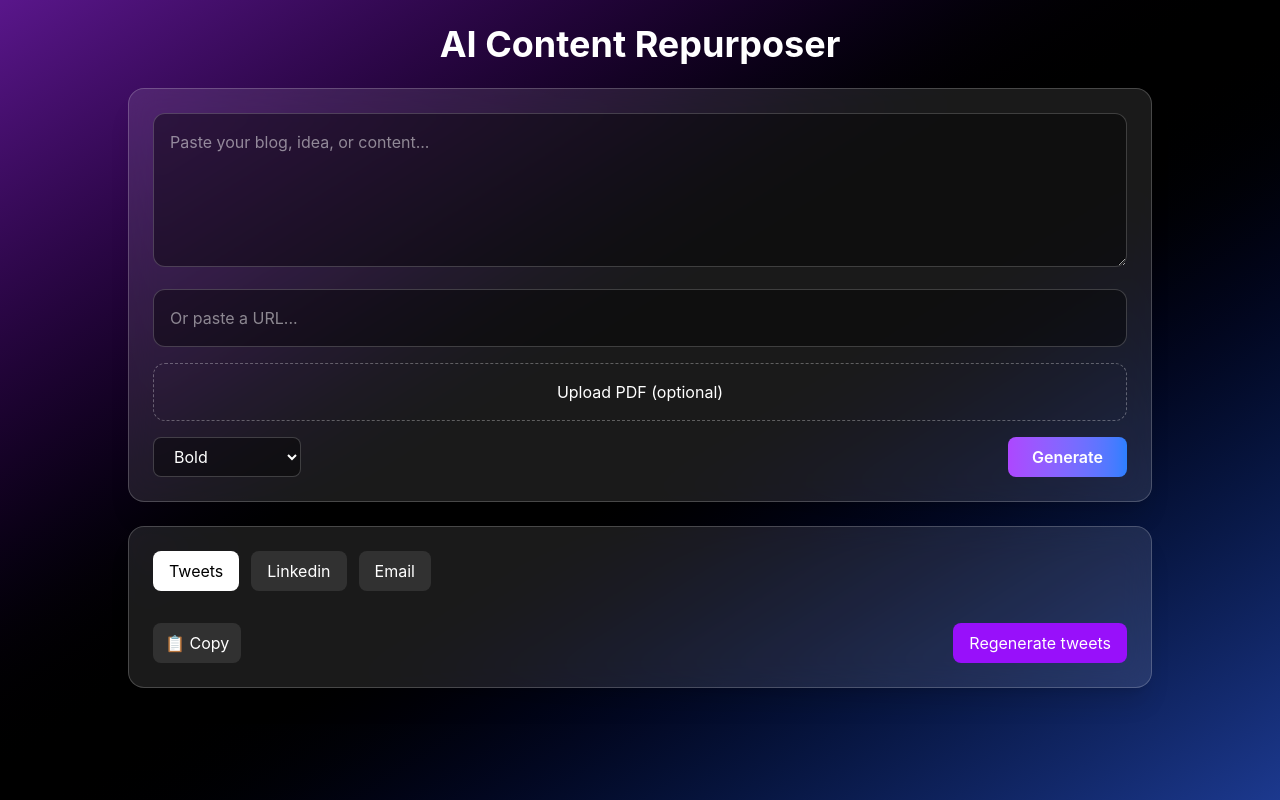
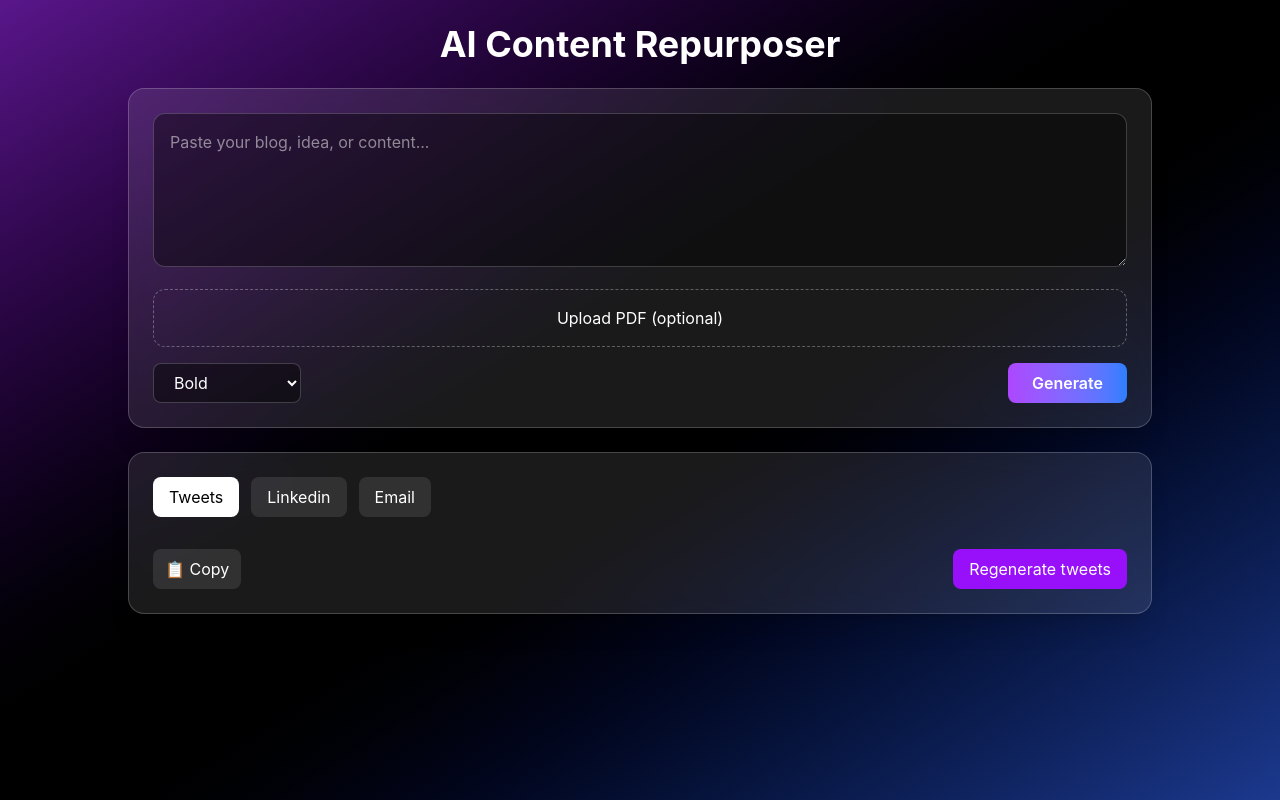
Before and after one commit to Himanshu110109/Ai-content-repurposing, a React app in the folder frontend/: page / in a window 1280 px wide. Built offline with nearby package versions, Linux system fonts and the light colour scheme; the HTML template or start-up script is replaced by a standard one.

Commit message:
Remove URL input handling from App component
Removed URL input handling from the form and related logic.

```diff
--- a/frontend/src/App.jsx
+++ b/frontend/src/App.jsx
@@ -21,8 +21,6 @@ export default function App() {
 
   if (activeTab === "tweets") {
     text = result.tweets?.join("\n\n");
-  } else if (activeTab === "linkedin") {
-    text = result.linkedin;
   } else if (activeTab === "email") {
     text = `${result.email?.subject}\n\n${result.email?.body}`;
   }
@@ -39,8 +37,6 @@ export default function App() {
     const formData = new FormData();
     if (file) {
       formData.append("file", file);
-    } else if (url) {
-      formData.append("url", url);
     } else {
       formData.append("content", content);
     }
@@ -71,8 +67,6 @@ export default function App() {
     const formData = new FormData();
     if (file) {
       formData.append("file", file);
-    } else if (url) {
-      formData.append("url", url);
     } else {
       formData.append("content", content);
     }
@@ -128,14 +122,6 @@ export default function App() {
             rows={5}
             value={content}
             onChange={(e) => setContent(e.target.value)}
-          />
-
-          <input
-            type="text"
-            placeholder="Or paste a URL..."
-            className="w-full p-4 rounded-xl bg-black/40 border border-white/20 focus:outline-none focus:ring-2 focus:ring-purple-500"
-            value={url}
-            onChange={(e) => setUrl(e.target.value)}
           />
 
           {/* FILE */}
```
